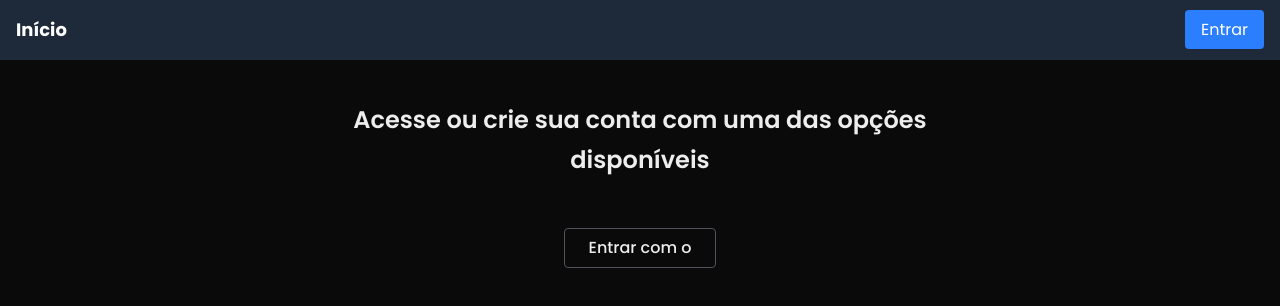
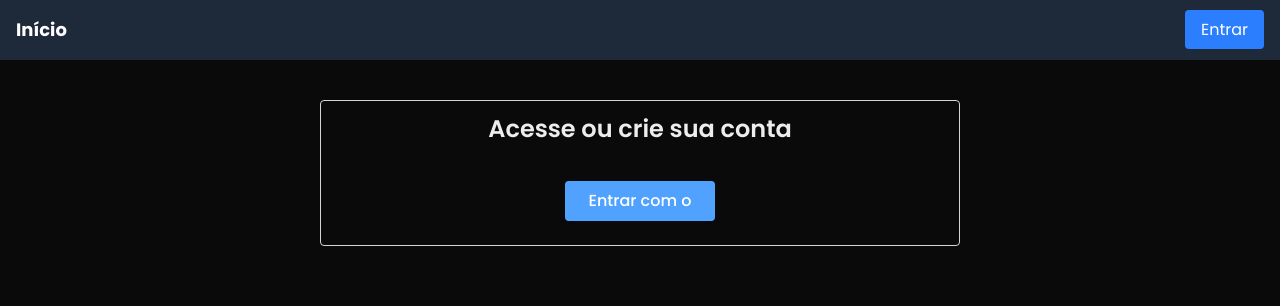
Before and after one commit to mateusmatosleonardo/postilo, a Next.js app: page /sign-in in a window 1280 px wide. Shown: the top 306 px of the page. Built offline with nearby package versions, Linux system fonts and the light colour scheme; no server answers.

Commit message:
add new style for sign in

```diff
--- a/src/app/sign-in/page.tsx
+++ b/src/app/sign-in/page.tsx
@@ -5,7 +5,7 @@ import { BsGoogle } from "react-icons/bs";
 const icons = [
   {
     name: "Google",
-    icon: <BsGoogle />,
+    icon: <BsGoogle className="text-white" />,
   },
 ];
 
@@ -16,9 +16,9 @@ export default async function SignInPage() {
   };
 
   return (
-    <div className="w-1/2 mx-auto my-10 px-4 flex flex-col gap-2">
+    <div className="w-1/2 mx-auto my-10 px-4 pt-2 pb-6 flex flex-col gap-2 rounded border border-gray-300">
       <h2 className="text-2xl leading-10 font-semibold text-center">
-        Acesse ou crie sua conta com uma das opções disponíveis
+        Acesse ou crie sua conta
       </h2>
       {Object.values(providerMap).map((provider) => (
         <form
@@ -27,11 +27,11 @@ export default async function SignInPage() {
             "use server";
             await signIn(provider.id, { redirectTo: "/" });
           }}
-          className="mt-10 flex justify-center"
+          className="mt-6 flex justify-center"
         >
-          <button className="flex items-center h-10 gap-2 px-6 py-1 rounded font-medium border border-zinc-600 hover:bg-slate-50">
+          <button className="flex items-center h-10 gap-2 px-6 py-1 rounded font-medium bg-blue-400 hover:bg-blue-500 duration-100">
             {findIcon(provider.name)}
-            <span>
+            <span className="text-white">
               Entrar com o <strong>{provider.name}</strong>
             </span>
           </button>
```
